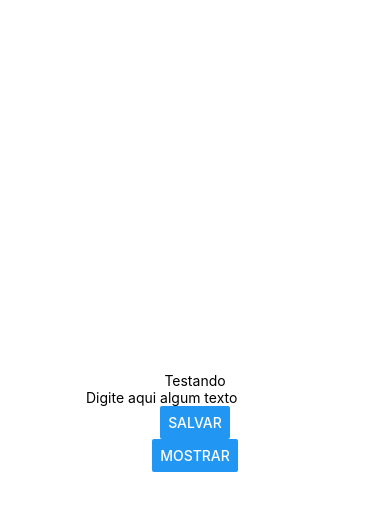
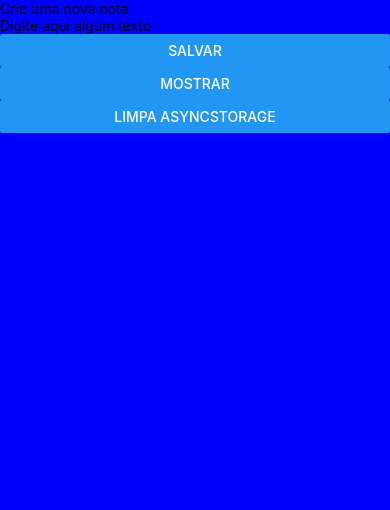
Before and after one commit to ikyrie/projeto-banco-rn, a React Native app: screen / in a window 390 px wide. Shown: the top 510 px of the page. Built offline with nearby package versions, Linux system fonts and the light colour scheme.

Commit message:
Refatorando a estrutura

```diff
--- a/App.js
+++ b/App.js
@@ -1,45 +1,45 @@
-import { StatusBar } from 'expo-status-bar';
-import { StyleSheet, Text, View, TextInput, Button } from 'react-native';
+import { StyleSheet, Text, SafeAreaView, TextInput, Button, FlatList, StatusBar } from 'react-native';
+import { useState } from 'react';
 import AsyncStorage from '@react-native-async-storage/async-storage'
-import { useState } from 'react';
+
+import { Memo } from './src/components/Memo';
+import Cabecalho from './src/components/Cabecalho';
 
 export default function App() {
-  const [text, setText] = useState('')
+  const [memos, setMemos] = useState([])
 
-  function storeData(value) {
+  async function restoreData() {
     try {
-      AsyncStorage.setItem('1', value)
-      console.log('Valor guardado: ' + value)
-    } catch (error) {
-      console.log(error)
-    }
-  }
-
-  async function restoreData(key) {
-    try {
-      const value = await AsyncStorage.getItem(key.toString())
-      console.log(value)
+      const chaves = await AsyncStorage.getAllKeys()
+      console.log('Vetor de chaves: ' + chaves)
+      const values = await AsyncStorage.multiGet(chaves)
+      console.log(values)
+      setMemos(values)
     } catch (error) {
       console.log(error)
     }
   }
 
   return (
-    <View style={styles.container}>
-      <Text>Testando</Text>
-      <TextInput onChangeText={newText => setText(newText)} placeholder='Digite aqui algum texto'/>
-      <Button onPress={() => {storeData(text)}} title='Salvar'/>
-      <Button onPress={() => {restoreData('1')}} title='Mostrar'/>
-      <StatusBar style="auto" />
-    </View>
+    <SafeAreaView style={styles.container}>
+      <FlatList
+        data={memos}
+        renderItem={Memo}
+        keyExtractor={memo => memo[0]}
+        style={{backgroundColor: "blue"}}
+        ListHeaderComponent={() => <Cabecalho mostrarMemos={restoreData}/>}
+        />
+      <StatusBar/>
+    </SafeAreaView>
   );
 }
 
 const styles = StyleSheet.create({
   container: {
+    padding: 16,
     flex: 1,
     backgroundColor: '#fff',
-    alignItems: 'center',
-    justifyContent: 'center',
+    alignItems: 'stretch',
+    justifyContent: 'flex-start',
   },
 });
--- /dev/null
+++ b/src/components/Cabecalho.js
@@ -0,0 +1,37 @@
+import React, { useState } from "react";
+import { Text, TextInput, Button } from 'react-native';
+
+import AsyncStorage from '@react-native-async-storage/async-storage'
+
+export default function Cabecalho({ mostrarMemos }) {
+    const [text, setText] = useState('')
+
+    async function storeData(value) {
+        try {
+            const chave = await criaNovoId()
+            await AsyncStorage.setItem(chave.toString(), value)
+            console.log('Valor guardado: ' + value + '\nChave: ' + chave)
+        } catch (error) {
+            console.log(error)
+        }
+    }
+
+    async function criaNovoId() {
+        const numeroDeEntradas = await AsyncStorage.getAllKeys()
+        if(numeroDeEntradas.length <= 0) {
+            return 1
+        }
+        return numeroDeEntradas.length + 1
+    }
+
+    return (
+        <>
+            <Text>Crie uma nova nota</Text>
+            <TextInput onChangeText={newText => setText(newText)} placeholder='Digite aqui algum texto'/>
+            <Button onPress={() => {storeData(text)}} title='Salvar'/>
+            <Button onPress={() => {mostrarMemos()}} title='Mostrar'/>
+            <Button onPress={() => {AsyncStorage.clear()}} title='Limpa AsyncStorage'/>
+        </>
+    )
+
+}
--- /dev/null
+++ b/src/components/Memo.js
@@ -0,0 +1,10 @@
+import React from "react";
+import { View, Text } from "react-native";
+
+export function Memo(props) {
+    return (
+        <View style={{height: 48, backgroundColor: 'red', marginBottom: 16}}>
+            <Text>{props.item[1]}</Text>
+        </View>
+    )
+}
```
